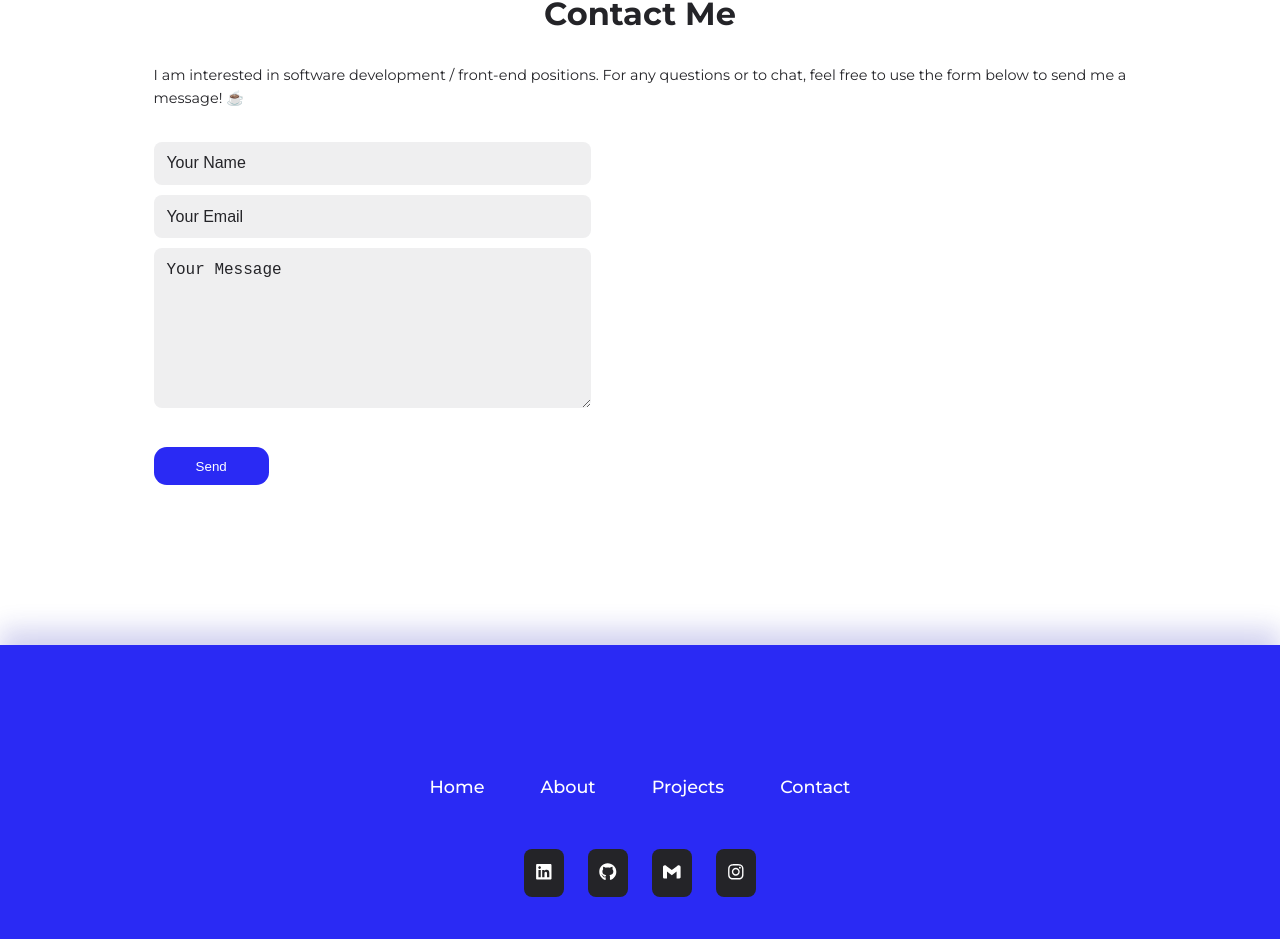
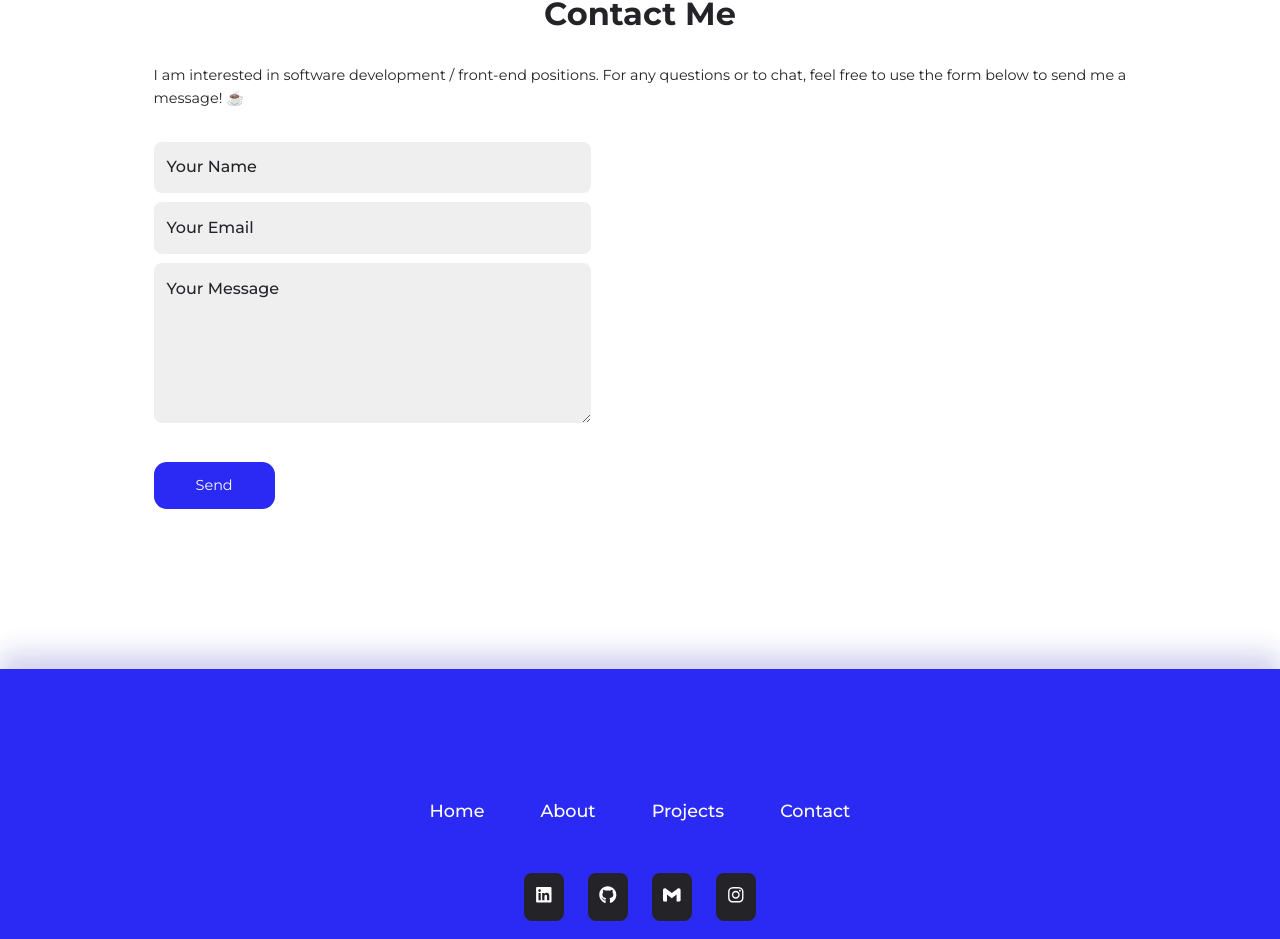
Before and after one commit to PrakarshKamal/prakarshkamal.github.io, a React (Create React App) app: page / in a window 1280 px wide. Shown: the part 3846-4785 px from the top of the page. Built offline with nearby package versions, Linux system fonts and the light colour scheme.

Commit message:
update index css

```diff
--- a/src/index.css
+++ b/src/index.css
@@ -37,7 +37,9 @@ html {
   scroll-behavior: smooth;
 }
 
-body {
+body,
+input,
+textarea {
   font-family: "Montserrat", sans-serif;
   line-height: 1.6;
   font-size: 0.9rem;
```
